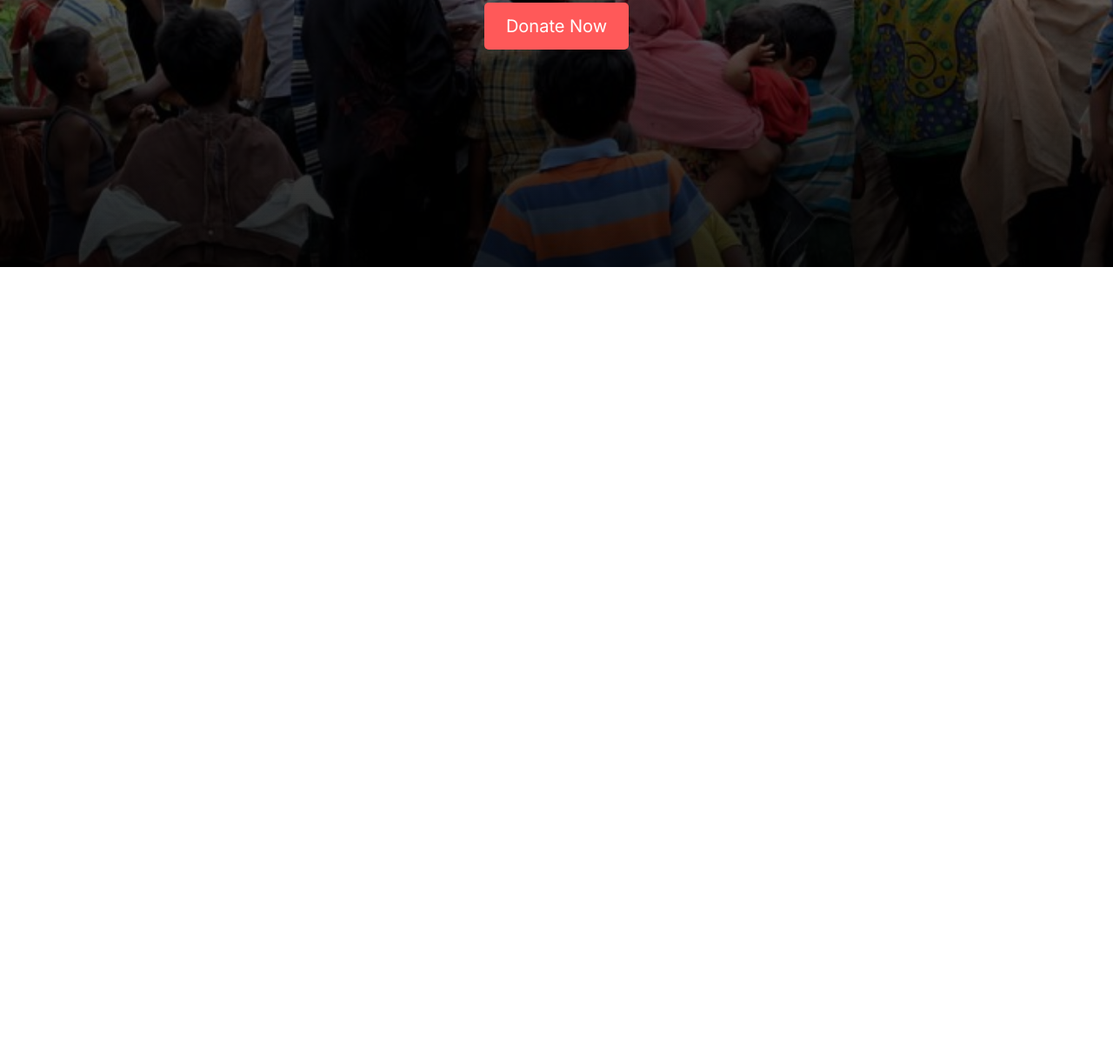
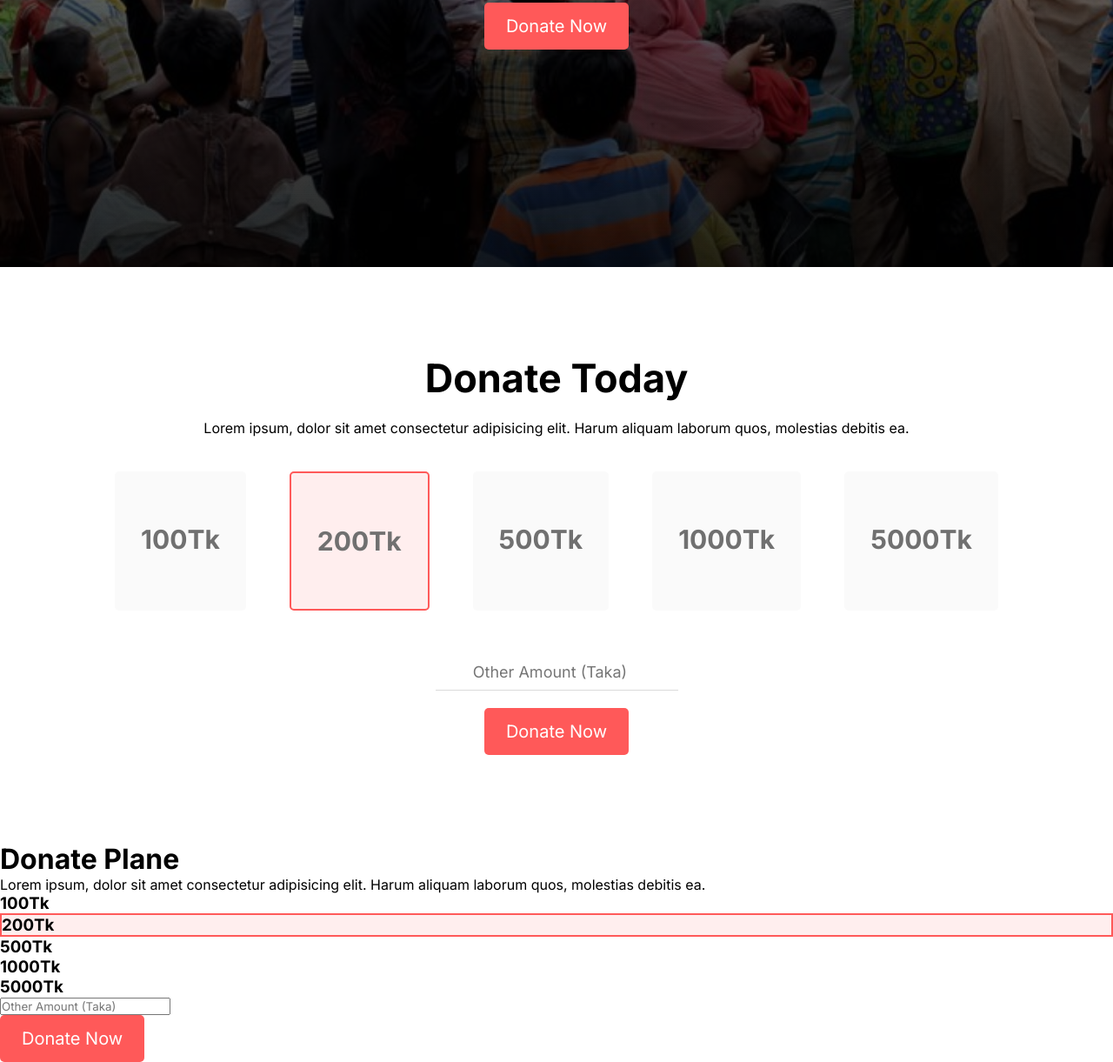
Before and after one commit to faysalewucse/PH-donate-today-HTML-CSS, a plain HTML site: page index.html in a window 1280 px wide. Shown: the part 921-2142 px from the top of the page at 87% size. Before the commit the page ends 1228 px from the top, so only its background shows below. Drawn offline with Linux system fonts and the light colour scheme.

Commit message:
amount section done

```diff
--- a/index.html
+++ b/index.html
@@ -14,9 +14,39 @@
 <body>
     <div class="banner">
         <h1>Let's Help Those Who Are More In Need</h1>
-        <h4>Lorem ipsum dolor sit amet, consectetur adipisicing elit. Ea maxime hic doloremque soluta dolorem unde sequi dolor
-            quos esse iure?</h4>
+        <p>Lorem ipsum dolor sit amet, consectetur adipisicing elit. Ea maxime hic doloremque soluta dolorem unde sequi dolor
+            quos esse iure?</p>
         <button>Donate Now</button>
+    </div>
+    <div class="amount">
+        <h1>Donate Today</h1>
+        <p>Lorem ipsum, dolor sit amet consectetur adipisicing elit. Harum aliquam laborum quos, molestias debitis ea.</p>
+        <div class="amounts">
+            <h3>100Tk</h3>
+            <h3 style="border: 2px solid #FF5959; background-color: #FFEEEE;">200Tk</h3>
+            <h3>500Tk</h3>
+            <h3>1000Tk</h3>
+            <h3>5000Tk</h3>
+        </div>
+        <form>
+            <input type="number" placeholder="Other Amount (Taka)"><br>
+            <button type="submit">Donate Now</button>
+        </form>
+    </div>
+    <div class="donate-plan">
+        <h1>Donate Plane</h1>
+        <p>Lorem ipsum, dolor sit amet consectetur adipisicing elit. Harum aliquam laborum quos, molestias debitis ea.</p>
+        <div class="amounts">
+            <h3>100Tk</h3>
+            <h3 style="border: 2px solid #FF5959; background-color: #FFEEEE;">200Tk</h3>
+            <h3>500Tk</h3>
+            <h3>1000Tk</h3>
+            <h3>5000Tk</h3>
+        </div>
+        <form>
+            <input type="number" placeholder="Other Amount (Taka)"><br>
+            <button type="submit">Donate Now</button>
+        </form>
     </div>
 </body>
 </html>
--- a/style/style.css
+++ b/style/style.css
@@ -3,6 +3,8 @@
     margin: 0;
     padding: 0;
 }
+
+/* Banner Section */
 .banner{
     padding: 250px 500px;
     text-align: center;
@@ -17,13 +19,14 @@
     font-weight: 700;
     font-size: 65px;
 }
-.banner h4{
+.banner p{
     font-size: 20px;
     font-weight: 400;
     line-height: 28px;
     margin: 30px 0;
 }
-.banner button{
+
+button{
     background-color: #FF5959;
     border: none;
     border-radius: 5px;
@@ -31,3 +34,42 @@
     padding: 15px 25px;
     color: white;
 }
+
+/* Amount Section */
+.amount{
+    text-align: center;
+    padding: 100px;
+}
+
+.amount h1{
+    font-size: 45px;
+}
+
+.amount p{
+    margin: 20px 0 40px 0;
+}
+
+.amount .amounts{
+    display: flex;
+    justify-content: center;
+    gap: 50px;
+    margin-bottom: 50px;
+}
+
+.amount .amounts h3{
+    background-color: #FAFAFA;
+    padding: 60px 30px;
+    border-radius: 5px;
+    color: #707070;
+    font-size: 30px;
+    font-weight: 700;
+}
+
+.amount input{
+   border: none;
+   border-bottom: 1px solid #DADADA;
+   font-size: 18px;
+   margin-bottom: 20px;
+   text-align: center;
+   padding: 10px;
+}
```
